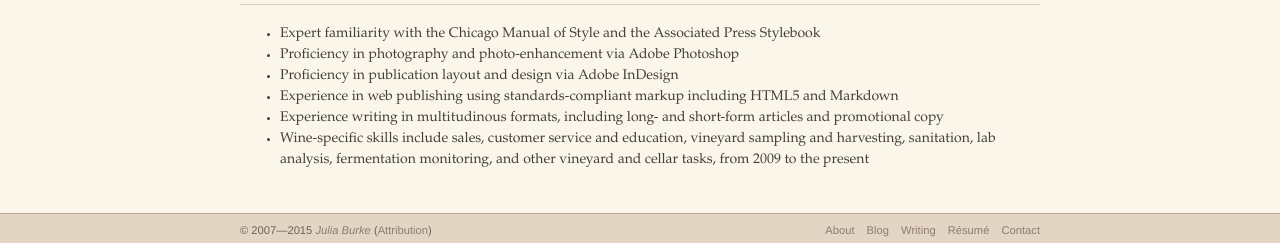
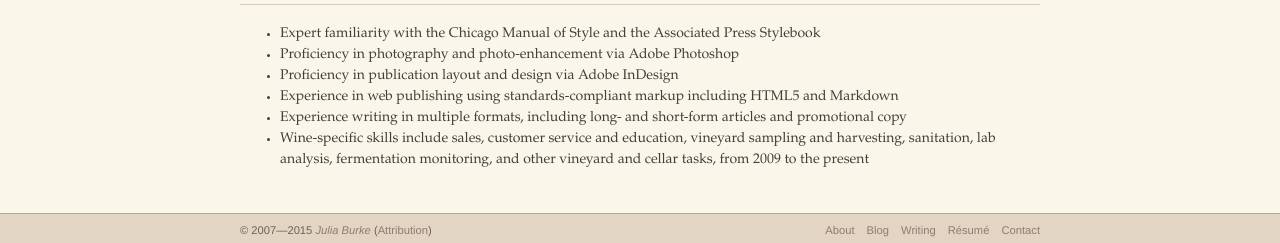
Before and after one commit to nywinewench/nywinewench.github.io, a Jekyll site: the page built from resume.md, in a window 1280 px wide. Shown: the part 1281-1524 px from the top of the page. Built offline with Jekyll 4.4.1, drawn with Linux system fonts in a browser that asks for light colours; some web fonts are replaced; Markdown is read by kramdown in place of the engine named in the settings; comment, search, counter and statistics services are not loaded.

Commit message:
MULTITUDINOUS

```diff
--- a/resume.md
+++ b/resume.md
@@ -63,5 +63,5 @@ title: Résumé
 * Proficiency in photography and photo-enhancement via Adobe Photoshop
 * Proficiency in publication layout and design via Adobe InDesign
 * Experience in web publishing using standards-compliant markup including HTML5 and Markdown
-* Experience writing in multitudinous formats, including long- and short-form articles and promotional copy
+* Experience writing in multiple formats, including long- and short-form articles and promotional copy
 * Wine-specific skills include sales, customer service and education, vineyard sampling and harvesting, sanitation, lab analysis, fermentation monitoring, and other vineyard and cellar tasks, from 2009 to the present
```
